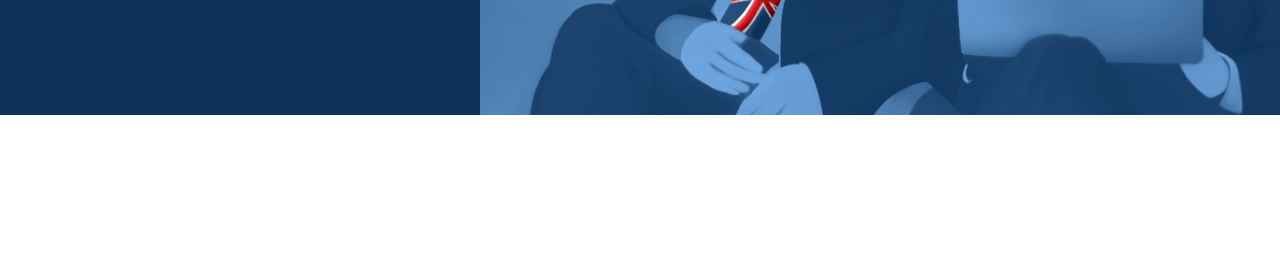
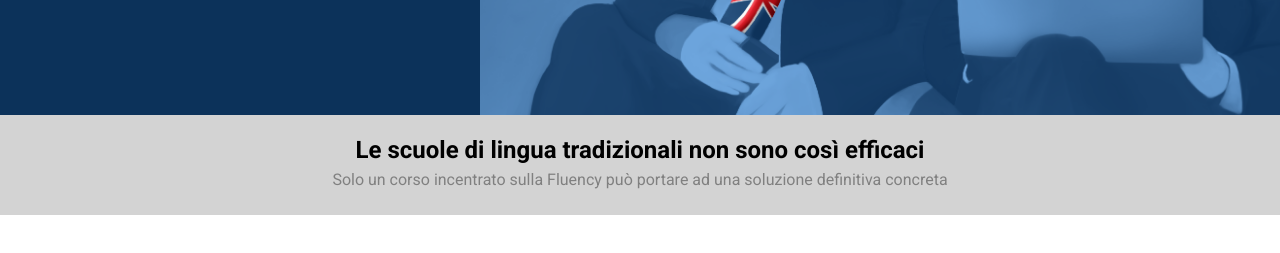
Before and after one commit to aficocelli/htmlcss-fluentify, a plain HTML site: page index.html in a window 1280 px wide. Shown: the part 475-728 px from the top of the page. Drawn offline with Linux system fonts and the light colour scheme.

Commit message:
inserita section confronto

```diff
--- a/css/style.css
+++ b/css/style.css
@@ -16,9 +16,15 @@ body{
   color:#fff;
   font-size: 48px;
 }
+.testo-confronto h3{
+  font-size: 24px;
+}
+.testo-confronto p{
+  color:#808080;
+  font-size: 16px;
+}
 /* /formattazione testi */
 
-/* grandezze temporanee */
 header{
 
   background-color: #0C325A;
@@ -28,15 +34,12 @@ header{
 .top-header{
   width:80%;
   margin: 0 auto;
-
 }
 .bottom-header{
   height:450px;
   width:80%;
   margin: 0 auto;
   position: relative;
-
-
 }
 /* /creati due contenitori da centrare */
 
@@ -49,7 +52,7 @@ header{
 
 .menu-principale{
   float: left;
-  margin-right: 85px;
+  margin-right: 70px;
 }
 .menu-principale li, .login li{
   display: inline-block;
@@ -118,6 +121,19 @@ header{
   width:800px;
   object-fit: cover;
 }
+/* struttura del bottom header */
 
-
-/* struttura del bottom header */
+/* struttura sezione */
+.confronto-strutture{
+  height:100px;
+  background-color: #D3D3D3;
+  text-align: center;
+  position: relative;
+  line-height: 30px;
+}
+.testo-confronto{
+  position:absolute;
+  top:50%;
+  left:50%;
+  transform: translate(-50% ,-50%);
+}
--- a/index.html
+++ b/index.html
@@ -39,9 +39,6 @@
           <h1>Scegli l'inglese studiato per i professionisti</h1>
           <a class="bottone-pieno" href="#">struttura un piano</a>
         </div>
-        <!-- <div class="immagine-principale">
-          <img src="img/background-header.png" alt="">
-        </div> -->
       </div>
       <div class="immagine-principale">
         <img src="img/background-header.png" alt="">
@@ -51,7 +48,12 @@
 
     <!-- struttura main -->
     <main>
-
+      <section class="confronto-strutture">
+        <div class="testo-confronto">
+          <h3>Le scuole di lingua tradizionali non sono così efficaci</h3>
+          <p>Solo un corso incentrato sulla Fluency può portare ad una soluzione definitiva concreta</p>
+        </div>
+      </section>
     </main>
     <!-- /struttura main -->
   </body>
```
